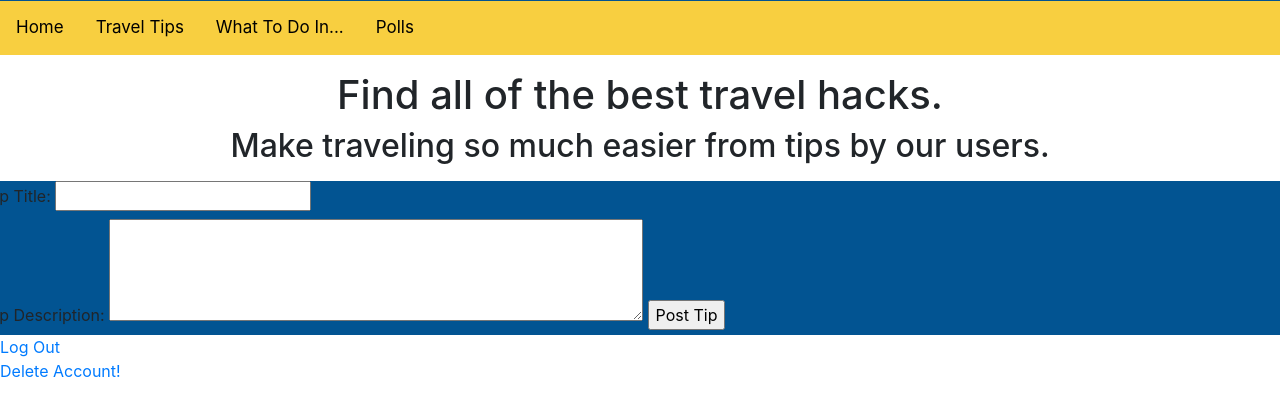
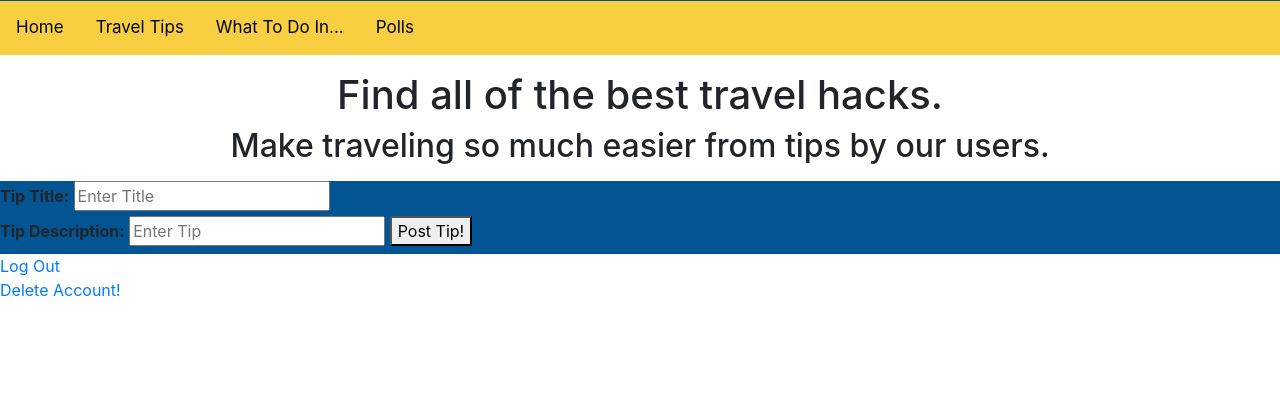
Before and after one commit to piercecohen1/CS-546-Final-Project, a Node server app: page /tips in a window 1280 px wide. Shown: the part 168-584 px from the top of the page. Run offline with Node 20, Linux system fonts and the light colour scheme; the visitor is signed in with stand-in values (Sample User, id 1); some libraries are stand-ins or nearby versions.

Commit message:
Added more to app.js for handlebars, put in work for tips route, tips handlebar, and tips partial.

```diff
--- a/app.js
+++ b/app.js
@@ -17,6 +17,19 @@
 app.use(cookieParser());
 
 const bcrypt = require('bcryptjs');
+
+const handlebarsInstance = exphbs.create({
+	defaultLayout: 'main',
+	// Specify helpers which are only registered on this instance.
+	helpers: {
+	  asJSON: (obj, spacing) => {
+		if (typeof spacing === 'number') return new Handlebars.SafeString(JSON.stringify(obj, null, spacing));
+
+		return new Handlebars.SafeString(JSON.stringify(obj));
+	  }
+	},
+	partialsDir: ['views/partials/']
+  });
 
 app.use(
 	session({
--- a/routes/tips.js
+++ b/routes/tips.js
@@ -5,4 +5,13 @@
     res.render('pages/tips');
 });
 
+router.post('/', async (req, res) => {
+    const data = req.body;
+    if(!data || !data.title || !data.description){
+        res.status(400).render('pages/tips', {error: true});
+    }else{
+        res.status(400).render('partials/tips_item', {title: data.title, tip: data.description});
+    }
+});
+
 module.exports = router;
--- a/views/pages/tips.handlebars
+++ b/views/pages/tips.handlebars
@@ -1,3 +1,7 @@
+{{#if error}}
+  <p>Enter Both a Title and Description!</p>
+{{/if}}
+
 <div class="main">
     <p>
         <h1>Find all of the best travel hacks.</h1>
@@ -6,16 +10,20 @@
 </div>
 
 <div class="row">
-    <div class="col-sm-12 col-md-6" id="todo-area">
-        {{#each todoItems}} {{> todo_item }} {{/each}}
+    <div class="new_tip">
+        <form id="new-tips-form" action = "/tips" method = "post">
+            <div class="container">
+                <label for="title"><b>Tip Title:</b></label>
+                <input id="title" name="title" type="text" placeholder="Enter Title"><br>
+                <label for="description"><b>Tip Description:</b>
+                <input id="description" name="description" rows="4" cols="50" placeholder="Enter Tip">
+                <button type="submit">Post Tip!</button>
+            </div>
+        </form>
+    </div>
+    <div class="col-sm-12 col-md-6" id="tips-area">
+        {{#each tipsItems}} {{> tips_item }} {{/each}}
     </div>
     <div id="new-content">
     </div>
-    <div class="new_tip">
-        <form id="new-item-form">
-            <label>Tip Title: <input id="new-task-name" type="text" /></label><br>
-            <label>Tip Description: <textarea id="new-task-description" rows="4" cols="50"></textarea></label>
-            <input type="submit" value="Post Tip" />
-        </form>
-    </div>
 </div>
--- a/views/partials/tips_item.handlebars
+++ b/views/partials/tips_item.handlebars
@@ -0,0 +1,6 @@
+<div class="row" class="tips-item">
+    <div class="col-sm-12 col-md-8">
+        <h3>{{ title }}</h3>
+        <p>{{ tip }}</p>
+    </div>
+</div>
```
